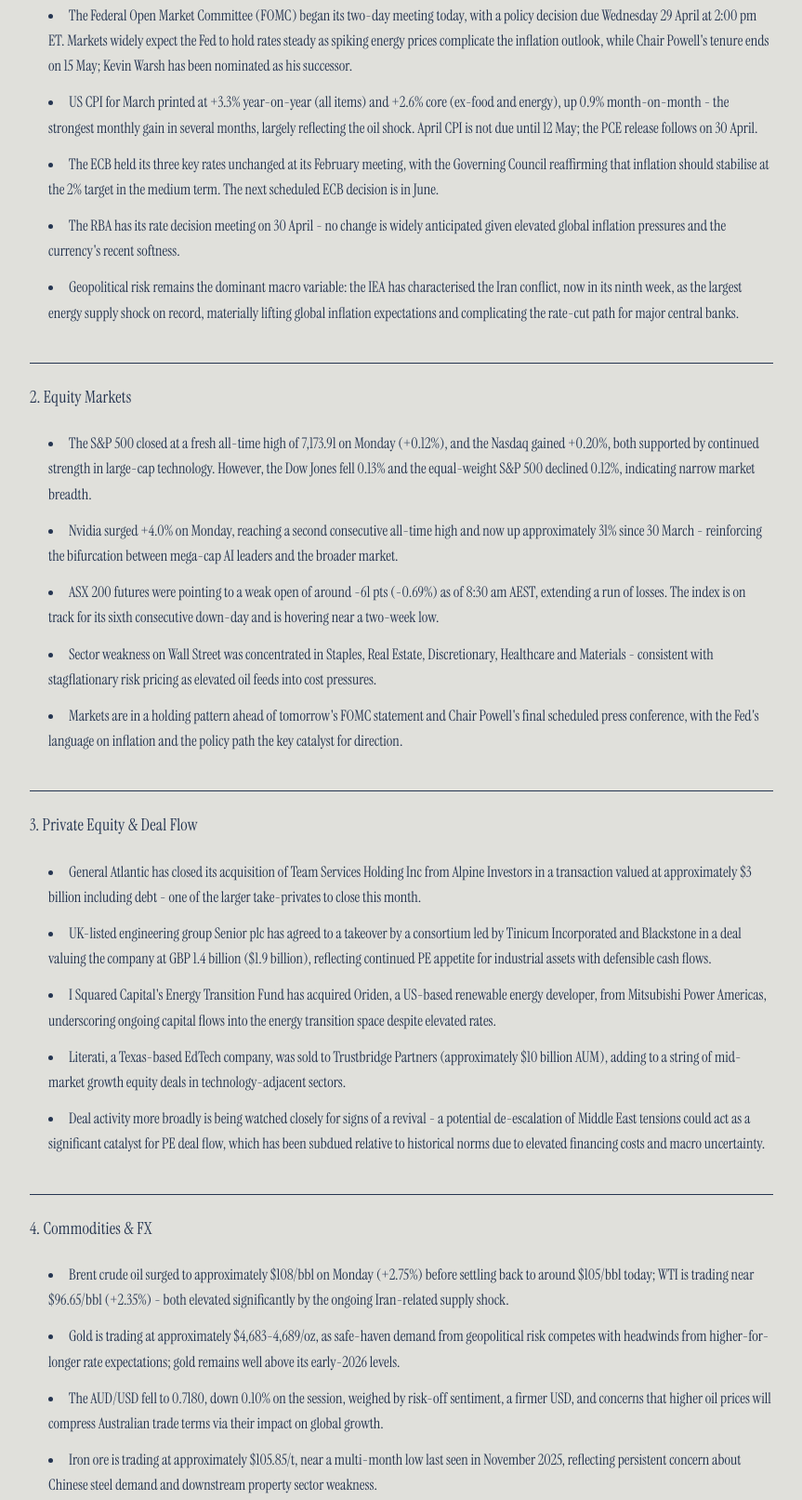
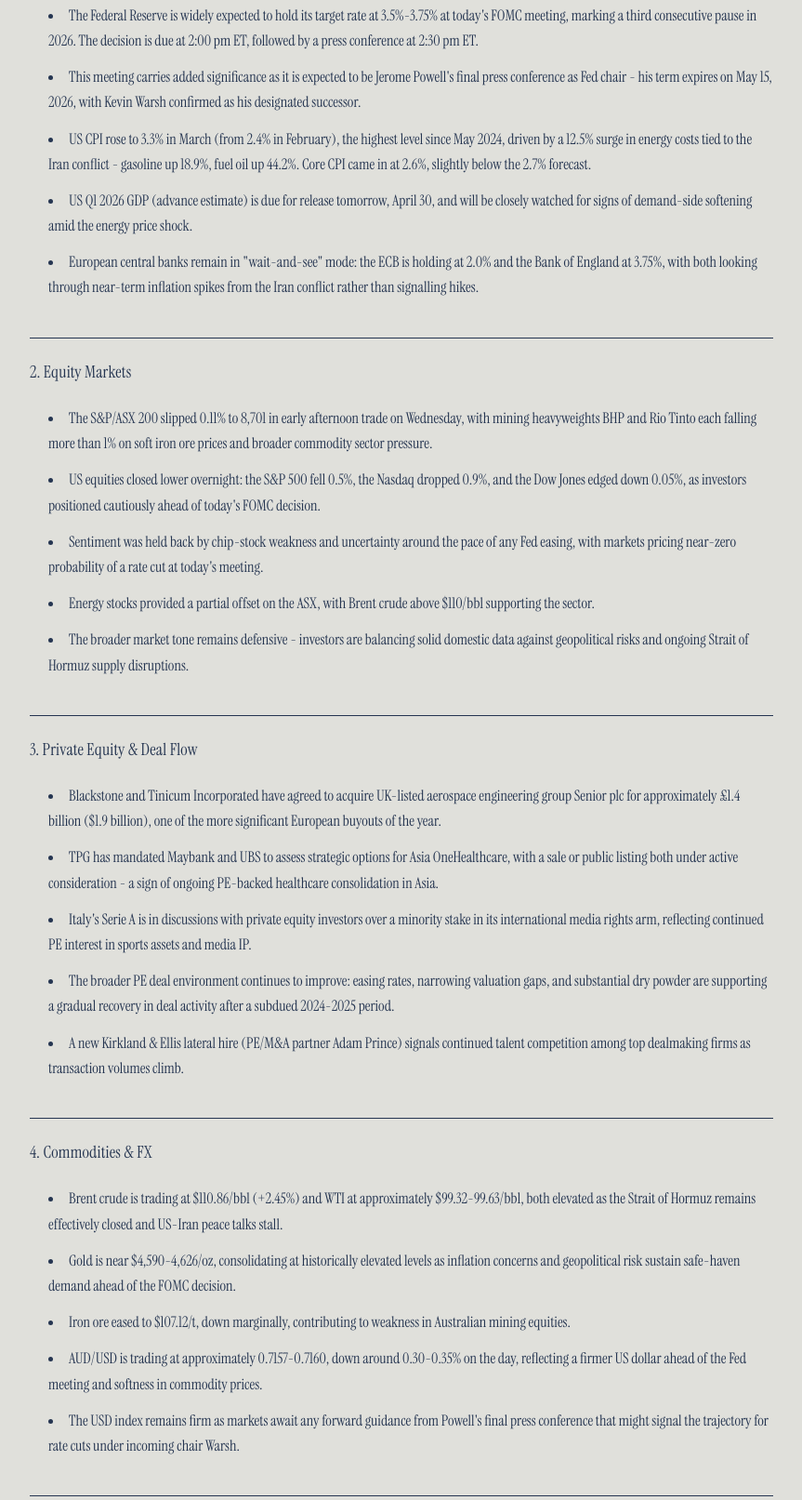
Before and after one commit to C-Murdoch/murdoch-capital-briefing, a website: page index.html in a window 1280 px wide. Shown: the part 466-2079 px from the top of the page at 93% size, without its empty margins (208-1071 px from the left). Drawn offline with Linux system fonts and the light colour scheme.

Commit message:
Briefing update 2026-04-29

```diff
--- a/index.html
+++ b/index.html
@@ -31,42 +31,42 @@
             <p style="font-size: 14px; letter-spacing: 1px; font-style: italic;">Morning Briefing</p>
         </div>
         <div id="briefing-content">
-          <p><strong>Tuesday 28 April 2026</strong></p>
+          <p>Wednesday 29 April 2026</p>
 <h2>1. Global Macro</h2>
 <ul>
-<li>The Federal Open Market Committee (FOMC) began its two-day meeting today, with a policy decision due Wednesday 29 April at 2:00 pm ET. Markets widely expect the Fed to hold rates steady as spiking energy prices complicate the inflation outlook, while Chair Powell's tenure ends on 15 May; Kevin Warsh has been nominated as his successor.</li>
-<li>US CPI for March printed at +3.3% year-on-year (all items) and +2.6% core (ex-food and energy), up 0.9% month-on-month - the strongest monthly gain in several months, largely reflecting the oil shock. April CPI is not due until 12 May; the PCE release follows on 30 April.</li>
-<li>The ECB held its three key rates unchanged at its February meeting, with the Governing Council reaffirming that inflation should stabilise at the 2% target in the medium term. The next scheduled ECB decision is in June.</li>
-<li>The RBA has its rate decision meeting on 30 April - no change is widely anticipated given elevated global inflation pressures and the currency's recent softness.</li>
-<li>Geopolitical risk remains the dominant macro variable: the IEA has characterised the Iran conflict, now in its ninth week, as the largest energy supply shock on record, materially lifting global inflation expectations and complicating the rate-cut path for major central banks.</li>
+<li>The Federal Reserve is widely expected to hold its target rate at 3.5%-3.75% at today's FOMC meeting, marking a third consecutive pause in 2026. The decision is due at 2:00 pm ET, followed by a press conference at 2:30 pm ET.</li>
+<li>This meeting carries added significance as it is expected to be Jerome Powell's final press conference as Fed chair - his term expires on May 15, 2026, with Kevin Warsh confirmed as his designated successor.</li>
+<li>US CPI rose to 3.3% in March (from 2.4% in February), the highest level since May 2024, driven by a 12.5% surge in energy costs tied to the Iran conflict - gasoline up 18.9%, fuel oil up 44.2%. Core CPI came in at 2.6%, slightly below the 2.7% forecast.</li>
+<li>US Q1 2026 GDP (advance estimate) is due for release tomorrow, April 30, and will be closely watched for signs of demand-side softening amid the energy price shock.</li>
+<li>European central banks remain in "wait-and-see" mode: the ECB is holding at 2.0% and the Bank of England at 3.75%, with both looking through near-term inflation spikes from the Iran conflict rather than signalling hikes.</li>
 </ul>
 <h2>2. Equity Markets</h2>
 <ul>
-<li>The S&amp;P 500 closed at a fresh all-time high of 7,173.91 on Monday (+0.12%), and the Nasdaq gained +0.20%, both supported by continued strength in large-cap technology. However, the Dow Jones fell 0.13% and the equal-weight S&amp;P 500 declined 0.12%, indicating narrow market breadth.</li>
-<li>Nvidia surged +4.0% on Monday, reaching a second consecutive all-time high and now up approximately 31% since 30 March - reinforcing the bifurcation between mega-cap AI leaders and the broader market.</li>
-<li>ASX 200 futures were pointing to a weak open of around -61 pts (-0.69%) as of 8:30 am AEST, extending a run of losses. The index is on track for its sixth consecutive down-day and is hovering near a two-week low.</li>
-<li>Sector weakness on Wall Street was concentrated in Staples, Real Estate, Discretionary, Healthcare and Materials - consistent with stagflationary risk pricing as elevated oil feeds into cost pressures.</li>
-<li>Markets are in a holding pattern ahead of tomorrow's FOMC statement and Chair Powell's final scheduled press conference, with the Fed's language on inflation and the policy path the key catalyst for direction.</li>
+<li>The S&amp;P/ASX 200 slipped 0.11% to 8,701 in early afternoon trade on Wednesday, with mining heavyweights BHP and Rio Tinto each falling more than 1% on soft iron ore prices and broader commodity sector pressure.</li>
+<li>US equities closed lower overnight: the S&amp;P 500 fell 0.5%, the Nasdaq dropped 0.9%, and the Dow Jones edged down 0.05%, as investors positioned cautiously ahead of today's FOMC decision.</li>
+<li>Sentiment was held back by chip-stock weakness and uncertainty around the pace of any Fed easing, with markets pricing near-zero probability of a rate cut at today's meeting.</li>
+<li>Energy stocks provided a partial offset on the ASX, with Brent crude above $110/bbl supporting the sector.</li>
+<li>The broader market tone remains defensive - investors are balancing solid domestic data against geopolitical risks and ongoing Strait of Hormuz supply disruptions.</li>
 </ul>
 <h2>3. Private Equity &amp; Deal Flow</h2>
 <ul>
-<li>General Atlantic has closed its acquisition of Team Services Holding Inc from Alpine Investors in a transaction valued at approximately $3 billion including debt - one of the larger take-privates to close this month.</li>
-<li>UK-listed engineering group Senior plc has agreed to a takeover by a consortium led by Tinicum Incorporated and Blackstone in a deal valuing the company at GBP 1.4 billion ($1.9 billion), reflecting continued PE appetite for industrial assets with defensible cash flows.</li>
-<li>I Squared Capital's Energy Transition Fund has acquired Oriden, a US-based renewable energy developer, from Mitsubishi Power Americas, underscoring ongoing capital flows into the energy transition space despite elevated rates.</li>
-<li>Literati, a Texas-based EdTech company, was sold to Trustbridge Partners (approximately $10 billion AUM), adding to a string of mid-market growth equity deals in technology-adjacent sectors.</li>
-<li>Deal activity more broadly is being watched closely for signs of a revival - a potential de-escalation of Middle East tensions could act as a significant catalyst for PE deal flow, which has been subdued relative to historical norms due to elevated financing costs and macro uncertainty.</li>
+<li>Blackstone and Tinicum Incorporated have agreed to acquire UK-listed aerospace engineering group Senior plc for approximately £1.4 billion ($1.9 billion), one of the more significant European buyouts of the year.</li>
+<li>TPG has mandated Maybank and UBS to assess strategic options for Asia OneHealthcare, with a sale or public listing both under active consideration - a sign of ongoing PE-backed healthcare consolidation in Asia.</li>
+<li>Italy's Serie A is in discussions with private equity investors over a minority stake in its international media rights arm, reflecting continued PE interest in sports assets and media IP.</li>
+<li>The broader PE deal environment continues to improve: easing rates, narrowing valuation gaps, and substantial dry powder are supporting a gradual recovery in deal activity after a subdued 2024-2025 period.</li>
+<li>A new Kirkland &amp; Ellis lateral hire (PE/M&amp;A partner Adam Prince) signals continued talent competition among top dealmaking firms as transaction volumes climb.</li>
 </ul>
 <h2>4. Commodities &amp; FX</h2>
 <ul>
-<li>Brent crude oil surged to approximately $108/bbl on Monday (+2.75%) before settling back to around $105/bbl today; WTI is trading near $96.65/bbl (+2.35%) - both elevated significantly by the ongoing Iran-related supply shock.</li>
-<li>Gold is trading at approximately $4,683-4,689/oz, as safe-haven demand from geopolitical risk competes with headwinds from higher-for-longer rate expectations; gold remains well above its early-2026 levels.</li>
-<li>The AUD/USD fell to 0.7180, down 0.10% on the session, weighed by risk-off sentiment, a firmer USD, and concerns that higher oil prices will compress Australian trade terms via their impact on global growth.</li>
-<li>Iron ore is trading at approximately $105.85/t, near a multi-month low last seen in November 2025, reflecting persistent concern about Chinese steel demand and downstream property sector weakness.</li>
-<li>The USD Index remains broadly firm as energy-driven inflation keeps US rate cut expectations subdued, keeping the greenback supported against commodity and EM currencies.</li>
+<li>Brent crude is trading at $110.86/bbl (+2.45%) and WTI at approximately $99.32-99.63/bbl, both elevated as the Strait of Hormuz remains effectively closed and US-Iran peace talks stall.</li>
+<li>Gold is near $4,590-4,626/oz, consolidating at historically elevated levels as inflation concerns and geopolitical risk sustain safe-haven demand ahead of the FOMC decision.</li>
+<li>Iron ore eased to $107.12/t, down marginally, contributing to weakness in Australian mining equities.</li>
+<li>AUD/USD is trading at approximately 0.7157-0.7160, down around 0.30-0.35% on the day, reflecting a firmer US dollar ahead of the Fed meeting and softness in commodity prices.</li>
+<li>The USD index remains firm as markets await any forward guidance from Powell's final press conference that might signal the trajectory for rate cuts under incoming chair Warsh.</li>
 </ul>
 <h2>Key Themes for Today</h2>
-<p>The dominant theme is the energy supply shock from the Middle East conflict, which is simultaneously lifting inflation, pushing central banks toward a hold (or further tightening) stance, and injecting stagflationary risk into equity markets that were otherwise pricing in a soft landing. Investors should watch tomorrow's FOMC decision closely - Powell's last press conference will be scrutinised for any signal that the Fed is willing to tolerate higher inflation in order to protect growth, or conversely that it will lean against the oil-driven price spiral. The ASX's sixth consecutive decline highlights the vulnerability of commodity and rate-sensitive markets in this environment, even as US mega-cap tech continues to make new highs on narrow breadth.</p>
-<p><em>Briefing compiled by Murdoch Capital AI | 28 April 2026</em></p>
+<p>The Iran conflict continues to act as a stagflationary anchor on global markets - driving energy prices to multi-year highs, pushing US inflation to 3.3%, and forcing central banks in the US, Europe and UK to hold rates even as growth risks build. Today's FOMC meeting is the dominant event risk: with Powell's term expiring in weeks, markets will scrutinise any language shift for signals about the Fed's easing path under Kevin Warsh. Meanwhile, a firming PE deal pipeline - led by Blackstone's Senior plc buyout and TPG's Asia OneHealthcare process - suggests sophisticated investors are deploying dry powder selectively, despite the uncertain macro backdrop.</p>
+<p><em>Briefing compiled by Murdoch Capital AI | 29 April 2026</em></p>
         </div>
     </div>
 </body>
```
